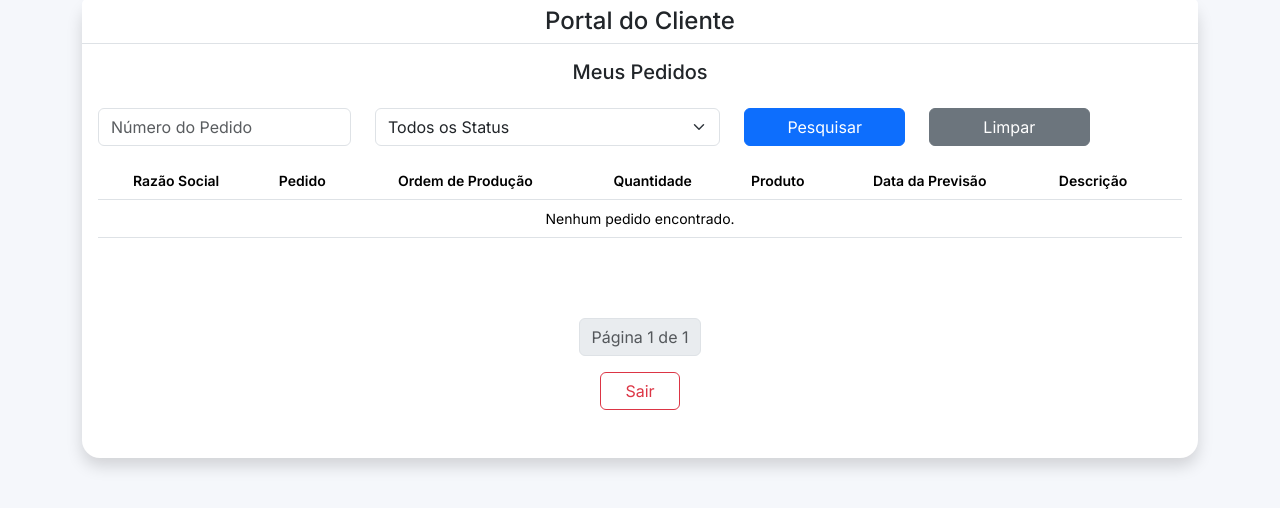
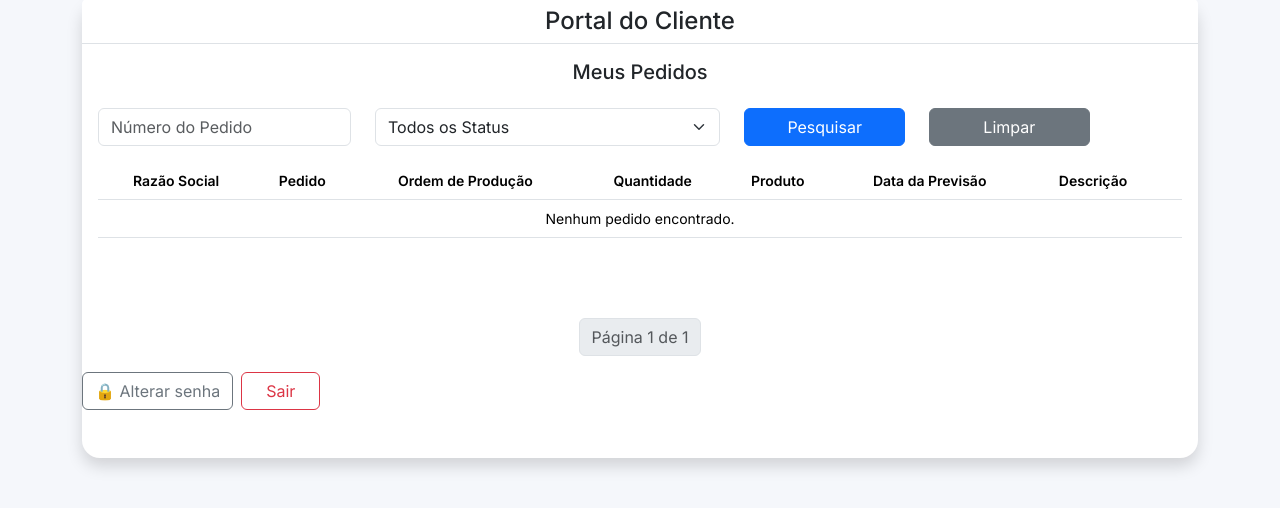
Before and after one commit to fabiurbina/fsrtech-automacao, a Django app: page / in a window 1280 px wide. Shown: the part 95-603 px from the top of the page. Run offline with Django 5.2, Linux system fonts and the light colour scheme; the visitor is signed in with stand-in values (Sample User, id 1); data that the repository does not hold is empty.

Commit message:
Inclusão do alterar senha

```diff
--- a/pedidos/templates/home.html
+++ b/pedidos/templates/home.html
@@ -285,17 +285,20 @@
 
 </nav>
 
+<div class="d-flex align-items-center gap-2">
 
+    <a href="{% url 'password_change' %}" class="btn btn-outline-secondary">
+        🔒 Alterar senha
+    </a>
 
-<a href="/logout/" class="btn btn-outline-danger px-4">
-
-Sair
-
-</a>
+    <a href="/logout/" class="btn btn-outline-danger px-4">
+        Sair
+    </a>
 
 </div>
 
 </div>
+
 
 <script src="https://cdn.jsdelivr.net/npm/bootstrap@5.3.3/dist/js/bootstrap.bundle.min.js"></script>
 
--- a/pedidos/urls.py
+++ b/pedidos/urls.py
@@ -1,8 +1,25 @@
 from django.urls import path
 from .views import home, login_view, logout_view
+from django.contrib.auth import views as auth_views
 
 urlpatterns = [
     path('', home, name='home'),
     path('login/', login_view, name='login'),
     path('logout/', logout_view, name='logout'),
+    path(
+        "alterar-senha/",
+        auth_views.PasswordChangeView.as_view(
+            template_name="alterar_senha.html"
+        ),
+        name="password_change",
+    ),
+
+    path(
+        "alterar-senha/concluido/",
+        auth_views.PasswordChangeDoneView.as_view(
+            template_name="alterar_senha_sucesso.html"
+        ),
+        name="password_change_done",
+    ),
+
 ]
```
Also changed, not shown: pedidos/templates/alterar_senha.html (added, +18 -0 lines), pedidos/templates/alterar_senha_sucesso.html (added, +13 -0 lines).
